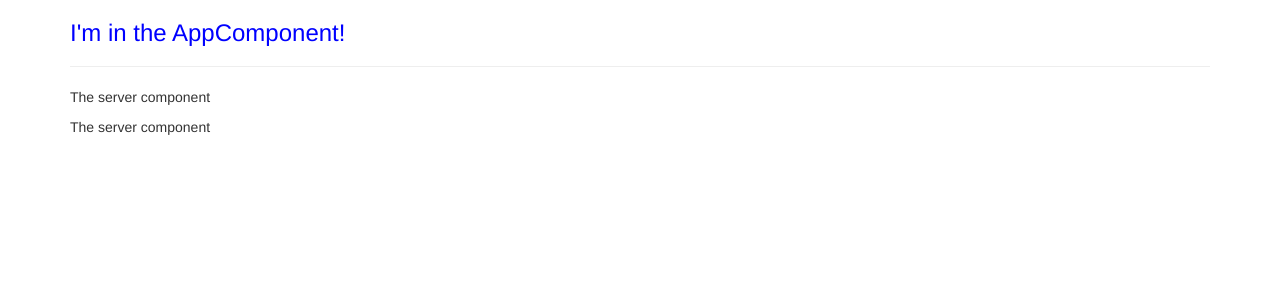
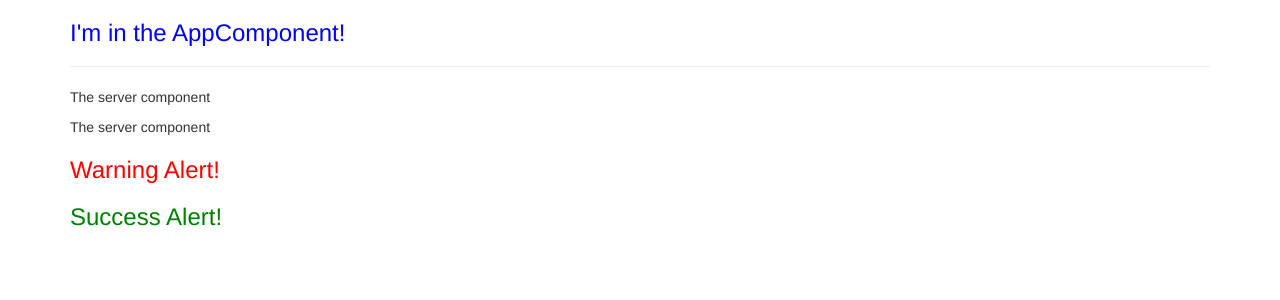
Before and after one commit to TrevorHegert/udemy_dream_app, an Angular app: page / in a window 1280 px wide. Shown: the top 300 px of the page. Built offline with nearby package versions, Linux system fonts and the light colour scheme.

Commit message:
Section 2 Complete

```diff
--- /dev/null
+++ b/src/app/alerts/success/success.component.css
@@ -0,0 +1,3 @@
+h3 {
+    color: green;
+}
--- /dev/null
+++ b/src/app/alerts/success/success.component.html
@@ -0,0 +1 @@
+<h3>Success Alert!</h3>
--- /dev/null
+++ b/src/app/alerts/success/success.component.ts
@@ -0,0 +1,15 @@
+import { Component, OnInit } from '@angular/core';
+
+@Component({
+  selector: 'app-alert-success',
+  templateUrl: './success.component.html',
+  styleUrls: ['./success.component.css']
+})
+export class SuccessComponent implements OnInit {
+
+  constructor() { }
+
+  ngOnInit() {
+  }
+
+}
--- /dev/null
+++ b/src/app/alerts/warning/warning.component.css
@@ -0,0 +1,3 @@
+h3 {
+    color: red;
+}
--- /dev/null
+++ b/src/app/alerts/warning/warning.component.html
@@ -0,0 +1,3 @@
+<h3>Warning Alert!</h3>
+
+<app-alert-success></app-alert-success>
--- /dev/null
+++ b/src/app/alerts/warning/warning.component.ts
@@ -0,0 +1,16 @@
+import { Component, OnInit } from '@angular/core';
+
+@Component({
+    selector: 'app-alert-warning',
+    templateUrl: './warning.component.html',
+    styleUrls: ['./warning.component.css']
+})
+
+export class WarningComponent implements OnInit {
+
+constructor() { }
+
+ngOnInit() {
+}
+
+};
--- a/src/app/app.component.html
+++ b/src/app/app.component.html
@@ -4,6 +4,7 @@
       <h3>I'm in the AppComponent!</h3>
       <hr>
       <app-servers></app-servers>
+      <app-alert-warning></app-alert-warning>
     </div>
   </div>
 </div>
--- a/src/app/app.module.ts
+++ b/src/app/app.module.ts
@@ -5,12 +5,16 @@ import { FormsModule } from '@angular/forms';
 import { AppComponent } from './app.component';
 import { ServerComponent } from './server/server.component';
 import { ServersComponent } from './servers/servers.component';
+import { WarningComponent } from './alerts/warning/warning.component';
+import { SuccessComponent } from './alerts/success/success.component';
 
 @NgModule({
   declarations: [
     AppComponent,
     ServerComponent,
-    ServersComponent
+    ServersComponent,
+    WarningComponent,
+    SuccessComponent
   ],
   imports: [
     BrowserModule,
```
Also changed, not shown: 1 other file (tests, documents, lock files or other folders).
